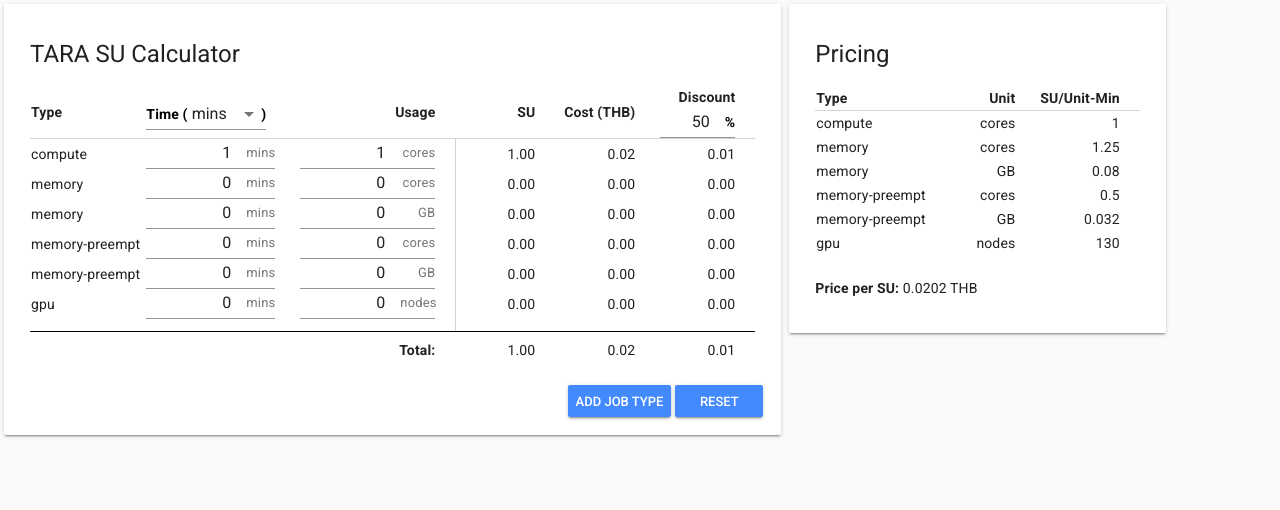
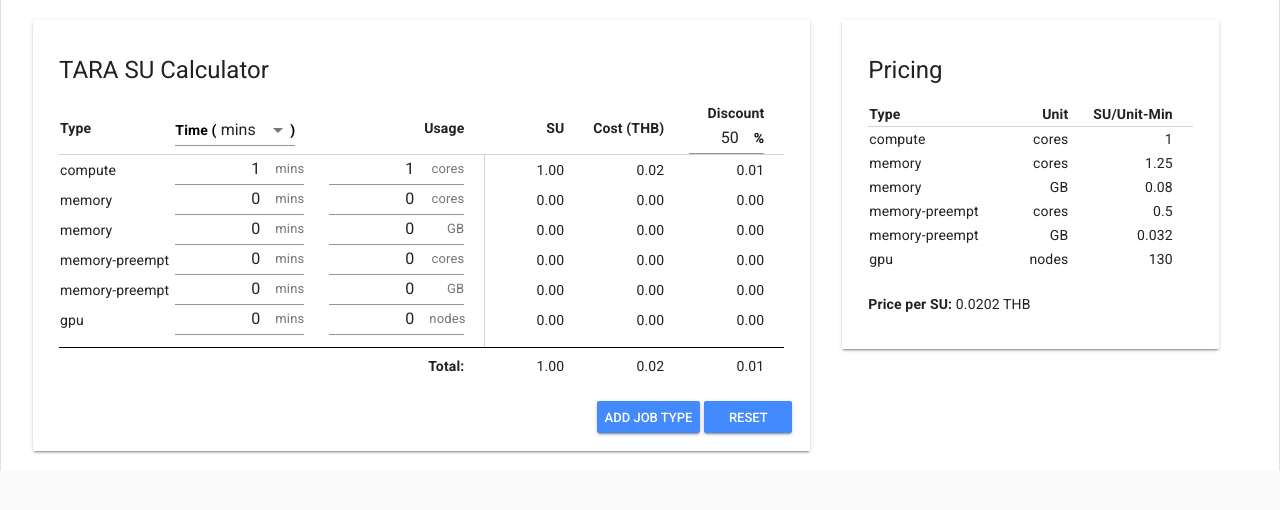
Before and after one commit to puttsk/tara-su-calculator, a Vue app: page / in a window 1280 px wide. Shown: the top 510 px of the page. Built offline with nearby package versions, Linux system fonts and the light colour scheme.

Commit message:
Rename component from TaraTask to TaraCalculator

```diff
--- a/src/App.vue
+++ b/src/App.vue
@@ -1,22 +1,24 @@
 <template>
   <div id="app">
     <div class="page-container">
-      <div class="md-layout md-gutter">
-        <div class="md-layout-item">
-          <tara-task />
-        </div>
-      </div>
+      <md-app>
+        <md-app-content>
+          <div class="md-layout">
+            <tara-calculator />
+          </div>
+        </md-app-content>
+      </md-app>
     </div>
   </div>
 </template>
 
 <script>
-import TaraTask from "./components/TaraTask.vue";
+import TaraCalculator from "./components/TaraCalculator.vue";
 
 export default {
   name: "app",
   components: {
-    TaraTask
+    TaraCalculator
   }
 };
 </script>
--- a/src/components/TaraTask.vue
+++ b/src/components/TaraCalculator.vue
@@ -265,7 +265,7 @@
 };
 
 export default {
-  name: "TaraTask",
+  name: "TaraCalculator",
   data: function() {
     return {
       discountPercent: discountPercent,
```
